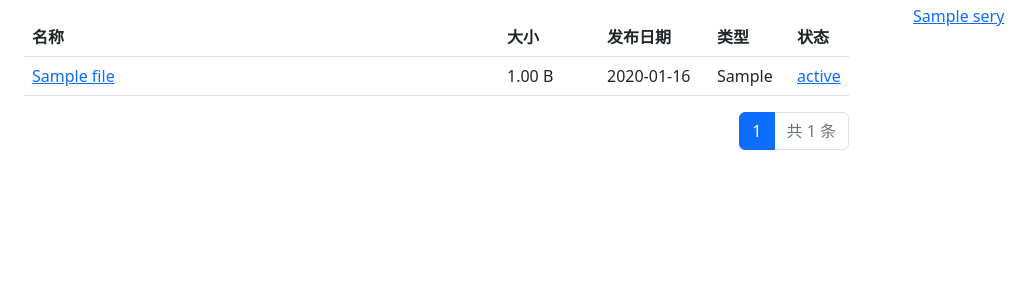
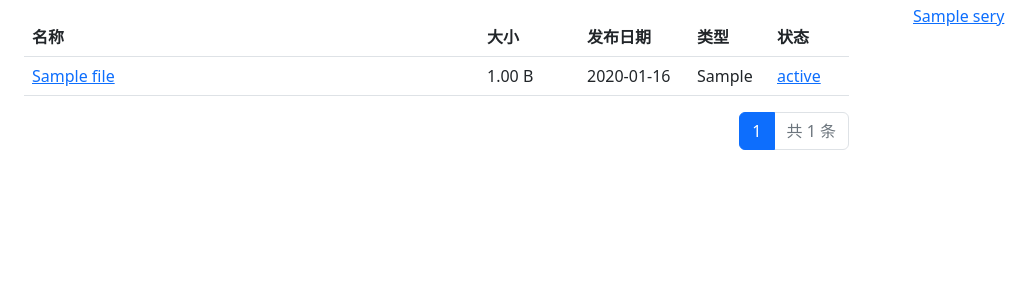
Before and after one commit to jameszhan/pkm, a Django app: template webfs/templates/webfs/uniquefiles/index.html in a window 1280 px wide. Shown: the part 196-496 px from the top of the page, without its empty margins (58-1093 px from the left). Run offline with Django 4.2, Linux system fonts and the light colour scheme; the template is opened without the code that fills it: most values are stand-ins (such as "Sample title", 1, 10 or a date in 2020).

Commit message:
upgrade to pkm:0.0.35

```diff
--- a/deploy/k8s.yml
+++ b/deploy/k8s.yml
@@ -17,7 +17,7 @@ spec:
     spec:
       containers:
         - name: pkm-container
-          image: "jameszhan/pkm:0.0.33"
+          image: "jameszhan/pkm:0.0.35"
           imagePullPolicy: IfNotPresent
           volumeMounts:
             - mountPath: "/app/.env"
--- a/webfs/templates/webfs/uniquefiles/index.html
+++ b/webfs/templates/webfs/uniquefiles/index.html
@@ -50,7 +50,7 @@
                         <th style="width: 100px">大小</th>
                         <th style="width: 110px">发布日期</th>
                         <th style="width: 80px">类型</th>
-                        <th style="width: 60px">状态</th>
+                        <th style="width: 80px">状态</th>
                     </tr>
                     </thead>
                     <tbody>
```
Also changed, not shown: deploy/README.md.
